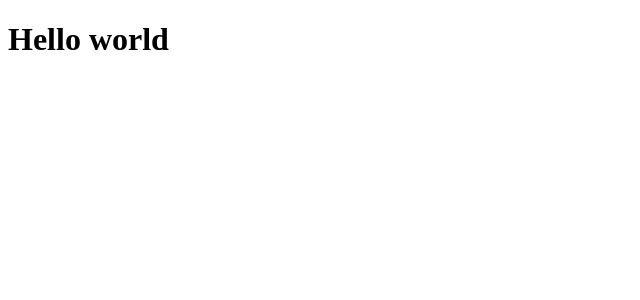
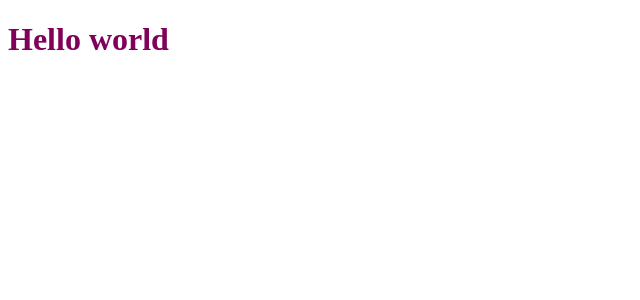
Before and after one commit to bybybylochka/modsen-shop, a React app: page / in a window 1280 px wide. Shown: the top 300 px of the page, without its empty margins (0-640 px from the left). Built offline with nearby package versions, Linux system fonts and the light colour scheme.

Commit message:
feat: set up image types

```diff
--- a/package.json
+++ b/package.json
@@ -4,7 +4,7 @@
   "main": "index.js",
   "author": "Liza <yelizaveta.ponomareva.2003@mail.ru>",
   "license": "MIT",
-  "scripts":{
+  "scripts": {
     "start": "webpack serve --config webpack/webpack.config.js --env env=dev"
   },
   "dependencies": {
@@ -19,7 +19,9 @@
     "@types/react": "^18.3.3",
     "@types/react-dom": "^18.3.0",
     "babel-loader": "^9.1.3",
+    "css-loader": "^7.1.2",
     "html-webpack-plugin": "^5.6.0",
+    "style-loader": "^4.0.0",
     "typescript": "^5.4.5",
     "webpack": "^5.92.0",
     "webpack-cli": "^5.1.4",
--- a/src/App.tsx
+++ b/src/App.tsx
@@ -1,3 +1,7 @@
+import './style.css';
+
 export const App = () => {
-    return <h1>Hello world</h1>
+    return <>
+    <h1>Hello world</h1>
+    </>
 }
--- /dev/null
+++ b/src/declarations.d.ts
@@ -0,0 +1,2 @@
+declare module '*.png'
+declare module '*.svg'
--- /dev/null
+++ b/src/style.css
@@ -0,0 +1,3 @@
+h1{
+    color: rgb(128, 0, 90);
+}
--- a/webpack/webpack.config.js
+++ b/webpack/webpack.config.js
@@ -17,6 +17,18 @@ module.exports = {
           },
         ],
       },
+      {
+        test: /\.css$/,
+        use: ['style-loader', 'css-loader'],
+      },
+      {
+        test: /\.(?:ico|gif|png|jpg|jpeg)$/i,
+        type: 'asset/resource',
+      },
+      {
+        test: /\.(woff(2)?|eot|ttf|otf|svg|)$/,
+        type: 'asset/inline',
+      },
     ],
   },
   output: {
```
Also changed, not shown: 1 other file (tests, documents, lock files or other folders).
